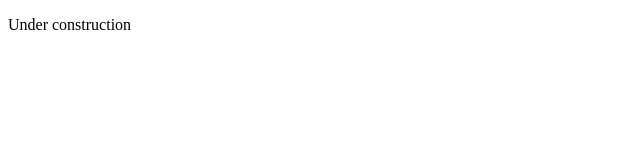
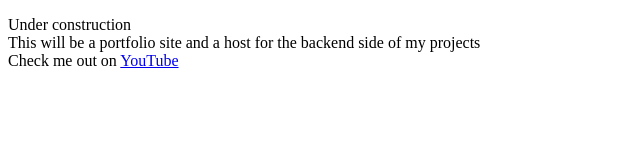
Before and after one commit to Apeirobyte/apeirobyte, a plain HTML site: page index.html in a window 1280 px wide. Shown: the whole page, without its empty margins (0-640 px from the left). Drawn offline with Linux system fonts and the light colour scheme.

Commit message:
Add basic info
Soon im gonna copy the code from my PC into this repo but im stuck being employed rn hhhhhhhhhhuhh

```diff
--- a/index.html
+++ b/index.html
@@ -4,6 +4,10 @@
     <title>Hello world</title>
   </head>
   <body>
-    <p>Under construction</p>
+    <p>
+      Under construction<br>
+      This will be a portfolio site and a host for the backend side of my projects<br>
+      Check me out on <a href="https://youtube.com/@Apeirobyte">YouTube</a>
+    </p>
   </body>
 </html>
```
